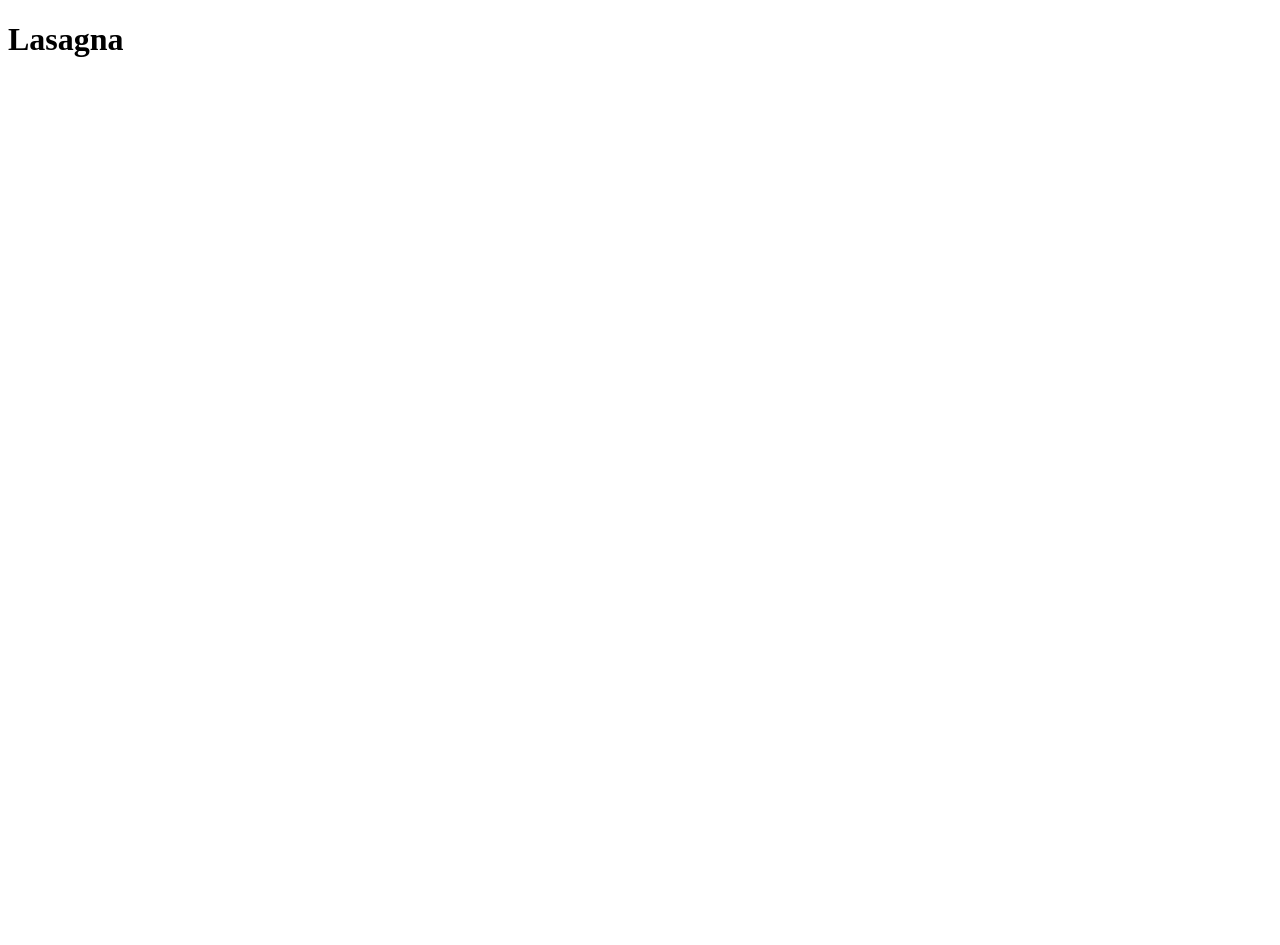
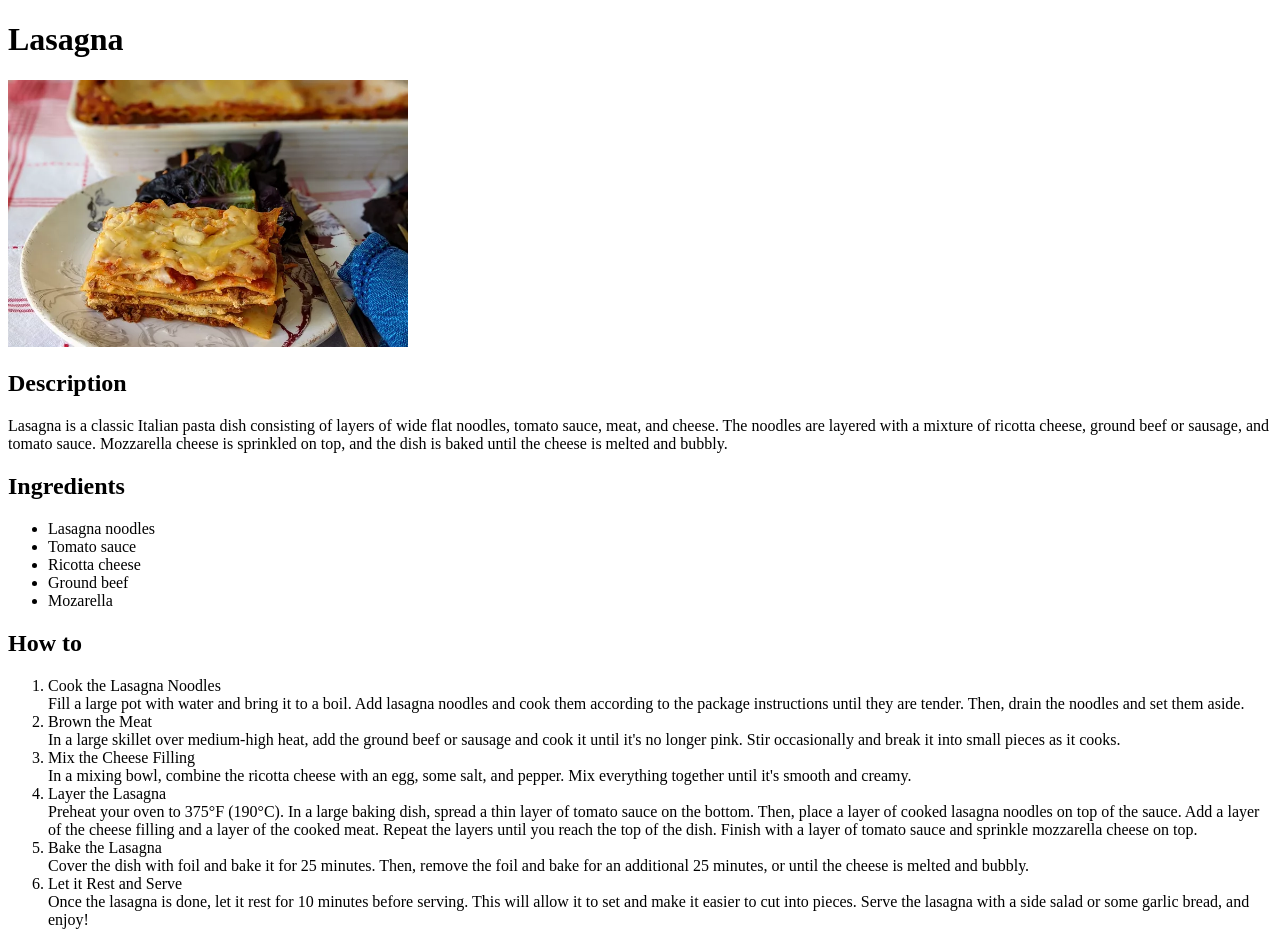
Before and after one commit to domluther/odin-recipes, a plain HTML site: page recipes/lasagna.html in a window 1280 px wide. Before the commit the page ends 800 px from the top, so only its background shows below. Drawn offline with Linux system fonts and the light colour scheme.

Commit message:
lasagna recipe

```diff
--- a/recipes/lasagna.html
+++ b/recipes/lasagna.html
@@ -7,5 +7,50 @@
   </head>
   <body>
     <h1>Lasagna</h1>
+    <img src="/img/lasagna.jpg" alt="delicious lasagna" width="400" />
+    <h2>Description</h2>
+    <p>
+      Lasagna is a classic Italian pasta dish consisting of layers of wide flat
+      noodles, tomato sauce, meat, and cheese. The noodles are layered with a
+      mixture of ricotta cheese, ground beef or sausage, and tomato sauce.
+      Mozzarella cheese is sprinkled on top, and the dish is baked until the
+      cheese is melted and bubbly.
+    </p>
+    <h2>Ingredients</h2>
+    <ul>
+      <li>Lasagna noodles</li>
+      <li>Tomato sauce</li>
+      <li>Ricotta cheese</li>
+      <li>Ground beef</li>
+      <li>Mozarella</li>
+    </ul>
+    <h2>How to</h2>
+    <ol>
+      <li>Cook the Lasagna Noodles</li>
+      Fill a large pot with water and bring it to a boil. Add lasagna noodles
+      and cook them according to the package instructions until they are tender.
+      Then, drain the noodles and set them aside.
+      <li>Brown the Meat</li>
+      In a large skillet over medium-high heat, add the ground beef or sausage
+      and cook it until it's no longer pink. Stir occasionally and break it into
+      small pieces as it cooks.
+      <li>Mix the Cheese Filling</li>
+      In a mixing bowl, combine the ricotta cheese with an egg, some salt, and
+      pepper. Mix everything together until it's smooth and creamy.
+      <li>Layer the Lasagna</li>
+      Preheat your oven to 375°F (190°C). In a large baking dish, spread a thin
+      layer of tomato sauce on the bottom. Then, place a layer of cooked lasagna
+      noodles on top of the sauce. Add a layer of the cheese filling and a layer
+      of the cooked meat. Repeat the layers until you reach the top of the dish.
+      Finish with a layer of tomato sauce and sprinkle mozzarella cheese on top.
+      <li>Bake the Lasagna</li>
+      Cover the dish with foil and bake it for 25 minutes. Then, remove the foil
+      and bake for an additional 25 minutes, or until the cheese is melted and
+      bubbly.
+      <li>Let it Rest and Serve</li>
+      Once the lasagna is done, let it rest for 10 minutes before serving. This
+      will allow it to set and make it easier to cut into pieces. Serve the
+      lasagna with a side salad or some garlic bread, and enjoy!
+    </ol>
   </body>
 </html>
```
Also changed, not shown: img/lasagna.jpg (added).
